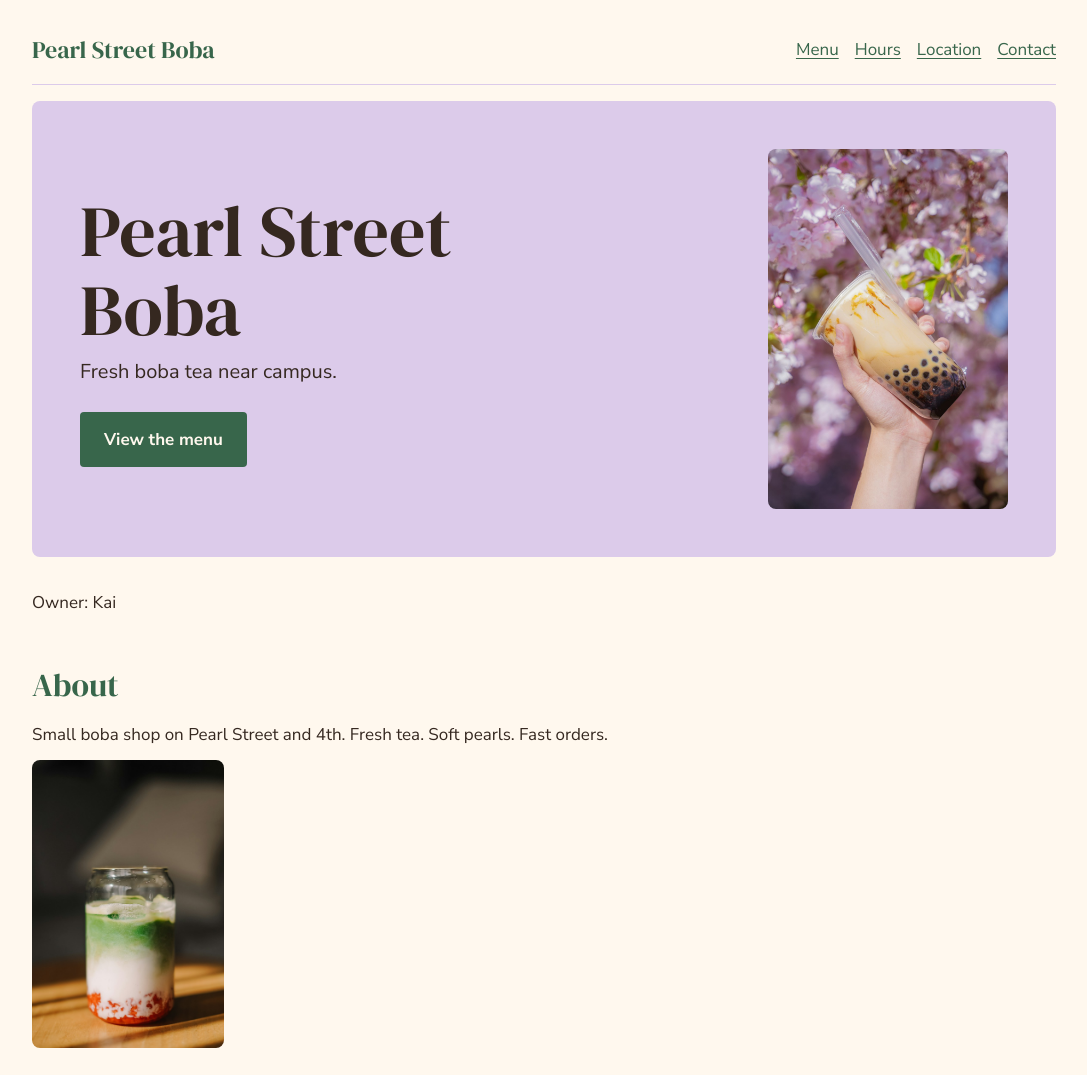
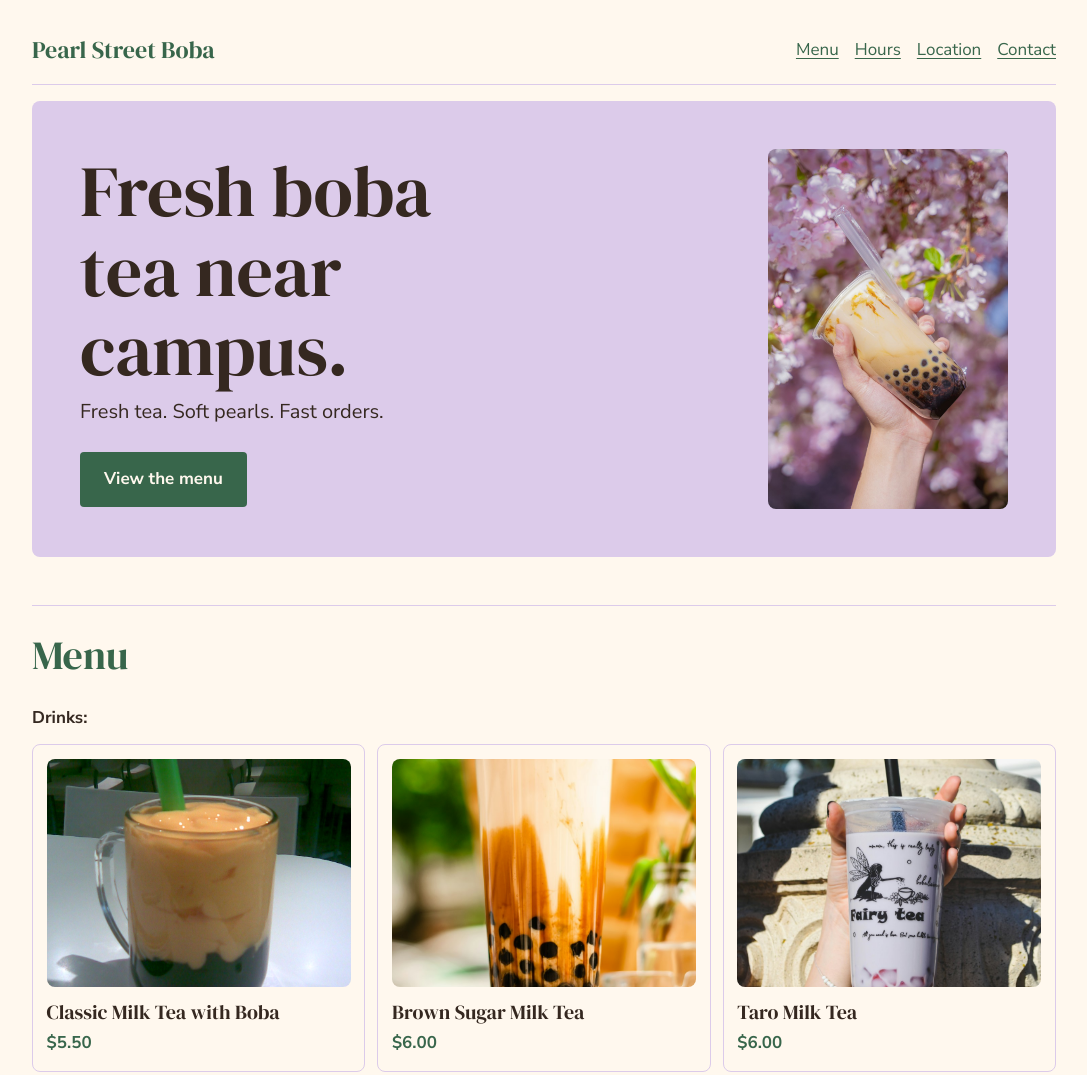
Before and after one commit to terrencez2013/pearl-street-boba, a plain HTML site: page index.html in a window 1280 px wide. Shown: the top 1075 px of the page, without its empty margins (96-1183 px from the left). Drawn offline with Linux system fonts and the light colour scheme.

Commit message:
Prioritize boba headline and menu above shop background

```diff
--- a/index.html
+++ b/index.html
@@ -299,18 +299,12 @@
   </header>
   <section class="hero" aria-labelledby="hero-title">
     <div>
-      <h1 id="hero-title">Pearl Street Boba</h1>
-      <p>Fresh boba tea near campus.</p>
+      <h1 id="hero-title">Fresh boba tea near campus.</h1>
+      <p>Fresh tea. Soft pearls. Fast orders.</p>
       <a class="hero-button" href="#menu">View the menu</a>
     </div>
     <img class="photo" src="images/hero.jpg" width="900" height="1350" alt="Boba tea" />
   </section>
-  <p>Owner: Kai</p>
-
-  <h2>About</h2>
-  <p>Small boba shop on Pearl Street and 4th. Fresh tea. Soft pearls. Fast orders.</p>
-  <img class="photo about-photo" src="images/layered.jpg" width="900" height="1350" loading="lazy" alt="Layered boba drink" />
-
   <h2 id="menu">Menu</h2>
   <p class="menu-label">Drinks:</p>
   <ul class="drink-cards" role="list">
@@ -400,6 +394,11 @@
     </section>
   </div>
 
+  <h2>About</h2>
+  <p>Owner: Kai</p>
+  <p>Small boba shop on Pearl Street and 4th. Fresh tea. Soft pearls. Fast orders.</p>
+  <img class="photo about-photo" src="images/layered.jpg" width="900" height="1350" loading="lazy" alt="Layered boba drink" />
+
   <h2>Deals</h2>
   <p><span class="badge">Student discount</span> on classic milk tea on weekday afternoons</p>
 
```
